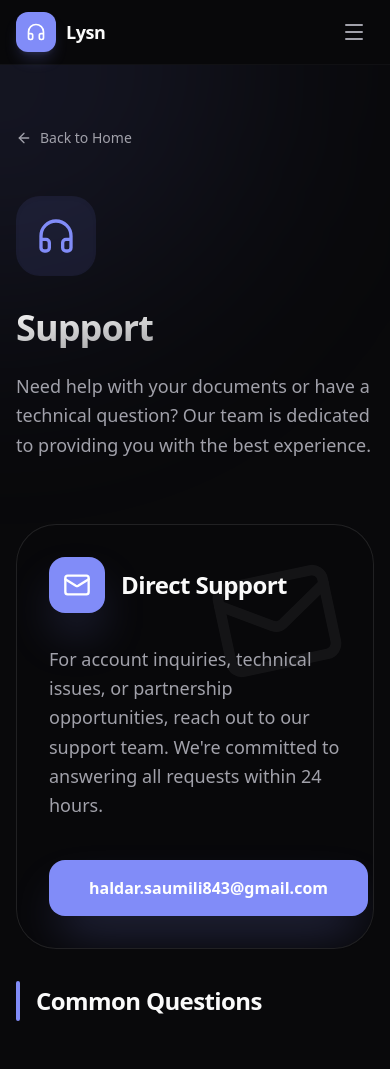
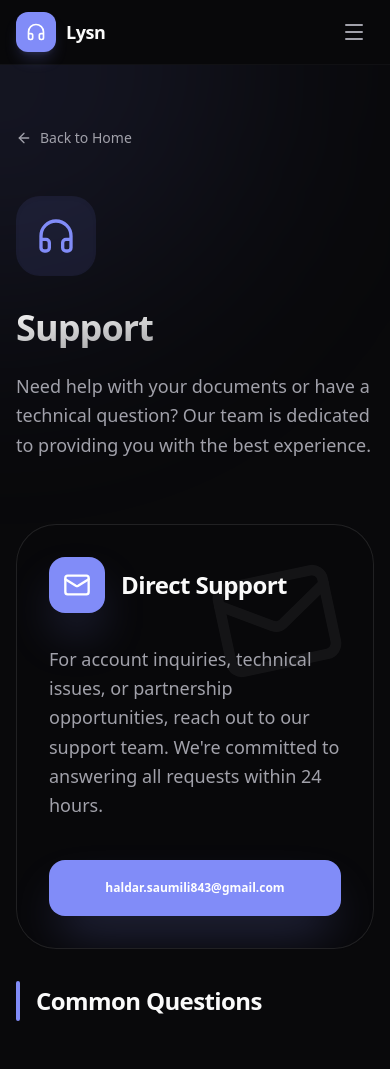
Before and after one commit to SaumiliHaldar/Lysn, a Next.js app in the folder frontend/: page /support in a window 390 px wide. Shown: the top 1069 px of the page. Built offline with nearby package versions, Linux system fonts and the light colour scheme; no server answers.

Commit message:
adjust responsiveness

```diff
--- a/frontend/app/support/page.tsx
+++ b/frontend/app/support/page.tsx
@@ -90,7 +90,7 @@
 
               <a
                 href="mailto:haldar.saumili843@gmail.com"
-                className="inline-flex h-14 items-center justify-center rounded-2xl bg-primary px-10 text-base font-bold text-primary-foreground transition-all hover:bg-primary/90 hover:scale-[1.02] active:scale-[0.98] shadow-2xl shadow-primary/30"
+                className="inline-flex min-h-14 items-center justify-center rounded-2xl bg-primary px-6 sm:px-10 py-4 text-xs sm:text-sm md:text-base font-bold text-primary-foreground transition-all hover:bg-primary/90 hover:scale-[1.02] active:scale-[0.98] shadow-2xl shadow-primary/30 w-full sm:w-auto text-center break-all sm:break-normal"
               >
                 haldar.saumili843@gmail.com
               </a>
```
